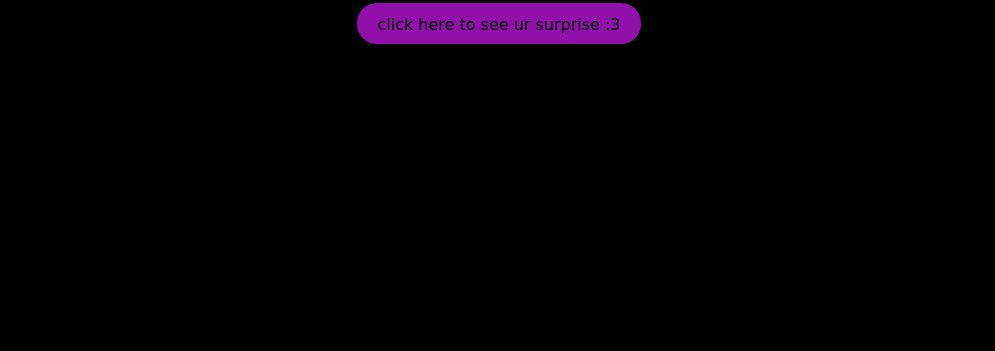
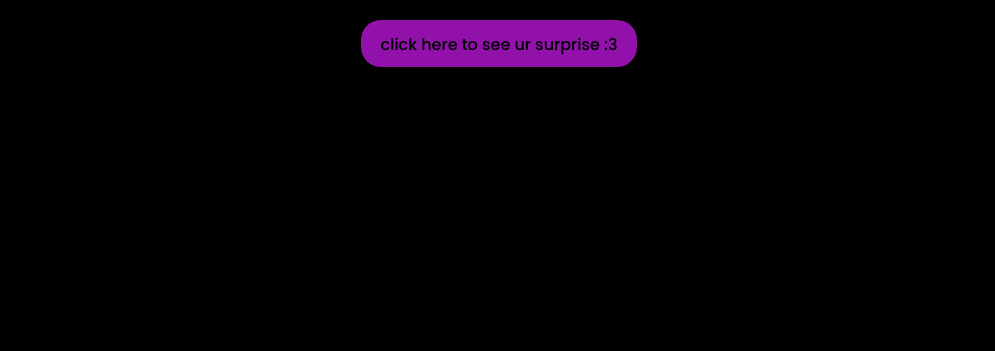
Before and after one commit to 9v3-1/9v3-1.github.io, a plain HTML site: page index.html in a window 1280 px wide. Shown: the part 465-816 px from the top of the page, without its empty margins (149-1144 px from the left). Drawn offline with Linux system fonts and the light colour scheme.

Commit message:
Change font-family to 'Poppins' in style.css

```diff
--- a/assets/css/style.css
+++ b/assets/css/style.css
@@ -1,6 +1,6 @@
 @import url('https://fonts.googleapis.com/css2?family=Poppins:ital,wght@0,500;1,900&display=swap');
 *{
-    font-family: 'Fantasy',cursive;
+    font-family: 'Poppins',cursive;
 }
 body{
     color: rgb(255, 255, 255);
```
